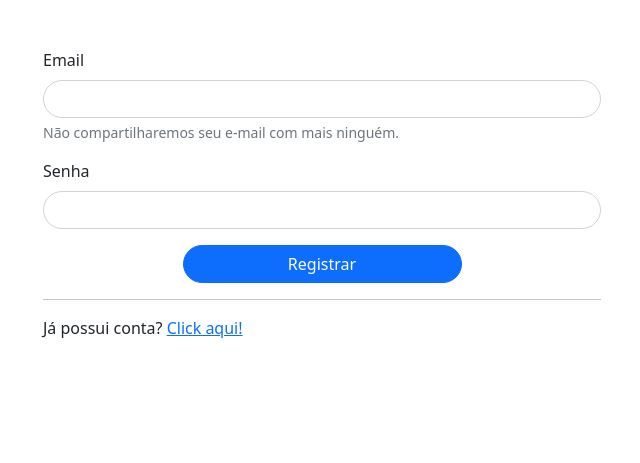
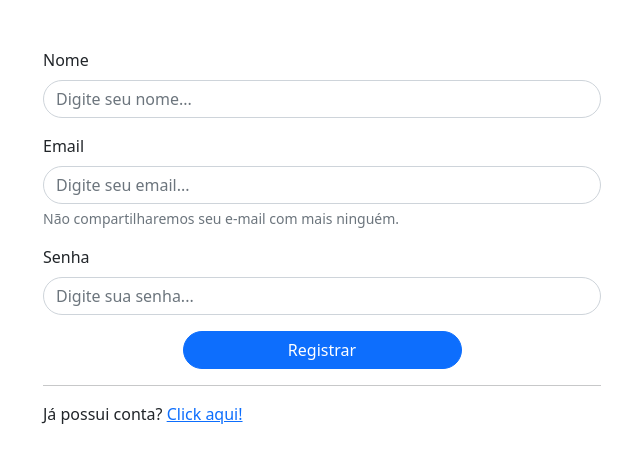
Before and after one commit to AyslanMont/web-eventos, a Flask app: page /register in a window 1280 px wide. Shown: the top 463 px of the page, without its empty margins (318-958 px from the left). Run offline with Flask 3, Linux system fonts and the light colour scheme; some libraries are stand-ins or nearby versions.

Commit message:
implentacao do bd]

```diff
--- a/main.py
+++ b/main.py
@@ -13,10 +13,10 @@ app = Flask(__name__)
 app.config['MYSQL_HOST'] = os.getenv('MYSQL_HOST')
 app.config['MYSQL_PORT'] = int(os.getenv('MYSQL_PORT'))
 app.config['MYSQL_USER'] = os.getenv('MYSQL_USER')
-app.config['MYSQL_PASSWORD'] = os.getenv('MYSQL_PASSWORD')
+app.config['MYSQL_PASSWORD'] = ""
 app.config['MYSQL_DB'] = os.getenv('MYSQL_DB')
 app.config['MYSQL_CURSORCLASS'] = os.getenv('MYSQL_CURSORCLASS')
-app.config['SECRET_KEY'] = os.getenv('SECRET_KEY')
+app.config['SECRET_KEY'] = str(os.getenv('SECRET_KEY'))
 
 mysql = MySQL(app)
 login_manager.init_app(app)
@@ -30,26 +30,26 @@ class User(UserMixin):
     @classmethod
     def get(cls, id):
         cursor = mysql.connection.cursor()
-        SELECT = "SELECT * FROM users WHERE id = %s"
+        SELECT = "SELECT * FROM tb_usuarios WHERE usu_id = %s"
         cursor.execute(SELECT, (id,))
         dados = cursor.fetchone()
         cursor.close()
         if dados:
-            user = User(dados['email'], dados['senha'])
-            user.id = dados['id']
+            user = User(dados['usu_email'], dados['usu_senha'])
+            user.id = dados['usu_id']
             return user
         return None
 
     @classmethod
     def get_by_email(cls, email):
         cursor = mysql.connection.cursor()
-        SELECT = "SELECT * FROM users WHERE email = %s"
+        SELECT = "SELECT * FROM tb_usuarios WHERE usu_email = %s"
         cursor.execute(SELECT, (email,))
         dados = cursor.fetchone()
         cursor.close()
         if dados:
-            user = User(dados['email'], dados['senha'])
-            user.id = dados['id']
+            user = User(dados['usu_email'], dados['usu_senha'])
+            user.id = dados['usu_id']
             return user
         return None
 
@@ -72,8 +72,6 @@ def login():
         email = request.form['email']
         senha = request.form['password']
         user = User.get_by_email(email)
-
-
         if user and check_password_hash(user.senha, senha):
             login_user(user)
             return redirect(url_for("eventos"))
@@ -83,6 +81,7 @@ def login():
 @app.route("/register", methods=["GET", "POST"])
 def register():
     if request.method == "POST":
+        nome = request.form['nome']
         email = request.form['email']
         senha = request.form['password']
         user = User.get_by_email(email)
@@ -92,8 +91,8 @@ def register():
             pass
         else:
             cursor = mysql.connection.cursor()
-            INSERT = "INSERT INTO users (email, senha) VALUES (%s, %s)"
-            cursor.execute(INSERT, (email, senha_hash))
+            INSERT = "INSERT INTO tb_usuarios (usu_nome ,usu_email, usu_senha) VALUES (%s,%s,%s)"
+            cursor.execute(INSERT, (nome, email, senha_hash))
             mysql.connection.commit()
             cursor.close()
             flash("Registrado com sucesso", "success")
--- a/templates/register.html
+++ b/templates/register.html
@@ -5,13 +5,17 @@
 <div class="container mt-5">
     <form class="w-50 mx-auto" method="POST">
         <div class="mb-3">
+            <label for="registernome" class="form-label">Nome</label>
+            <input type="text" class="form-control rounded-pill" id="registernome" aria-describedby="emailHelp" name="nome" required placeholder="Digite seu nome...">
+        </div>
+        <div class="mb-3">
             <label for="registeremail" class="form-label">Email</label>
-            <input type="email" class="form-control rounded-pill" id="registeremail" aria-describedby="emailHelp" name="email" required>
+            <input type="email" class="form-control rounded-pill" id="registeremail" aria-describedby="emailHelp" name="email" required placeholder="Digite seu email...">
             <div id="emailHelp" class="form-text">Não compartilharemos seu e-mail com mais ninguém.</div>
         </div>
         <div class="mb-3">
             <label for="registersenha" class="form-label">Senha</label>
-            <input type="password" class="form-control rounded-pill" id="registersenha" name="password" required>
+            <input type="password" class="form-control rounded-pill" id="registersenha" name="password" required placeholder="Digite sua senha...">
         </div>
         <button type="submit" class="btn btn-primary w-50 mx-auto d-block rounded-pill">Registrar</button>
         <hr>
```
Also changed, not shown: banco.sql (added, +30 -0 lines).
